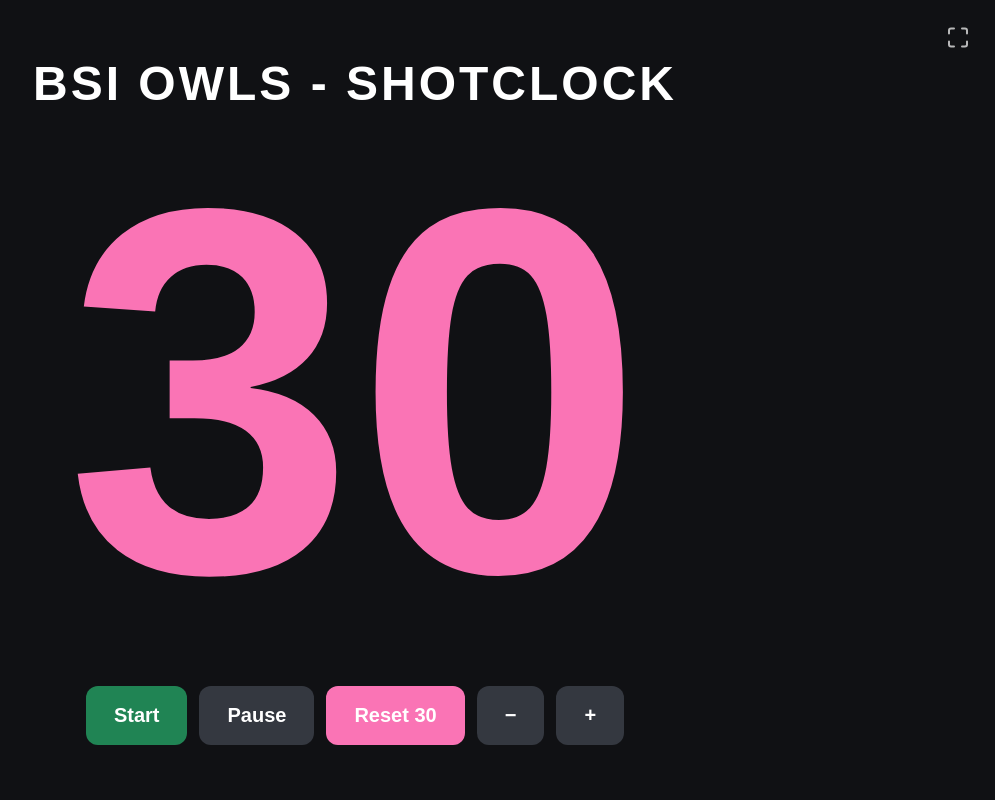
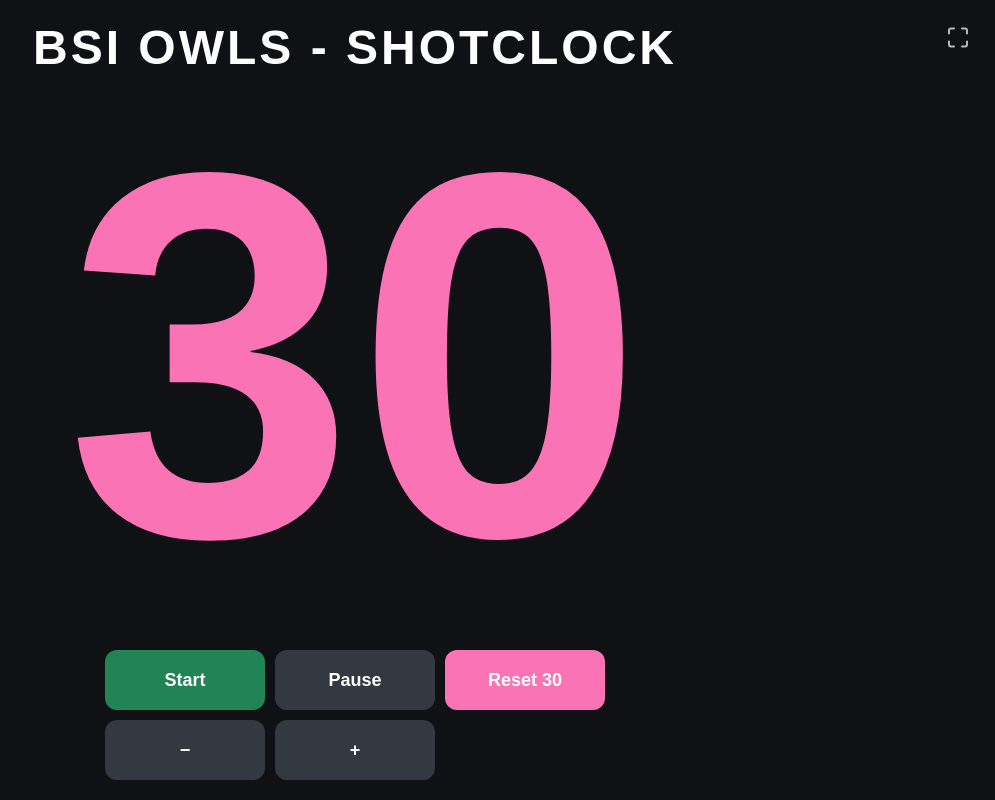
Before and after one commit to ceciliahensema-dotcom/bsi_lacrosse_shotclock, a plain HTML site: page index.html in a window 1280 px wide. Shown: the whole page, without its empty margins (285-1280 px from the left). Drawn offline with Linux system fonts and the light colour scheme.

Commit message:
Change controls layout from flex to grid

```diff
--- a/index.html
+++ b/index.html
@@ -93,16 +93,20 @@
 
     /* KNAPPER */
 
-    .controls {
-      display: flex;
-      flex-wrap: wrap;
-      gap: 12px;
-      justify-content: center;
+     .controls {
+      display: grid;
+      grid-template-columns: repeat(3, 1fr);
+      gap: 10px;
+      width: 100%;
+      max-width: 500px;
     }
 
     .controls button {
-      padding: 18px 28px;
-      font-size: 20px;
+      width: 100%;
+      min-width: 0;
+      height: 60px;
+      padding: 10px 5px;
+      font-size: 18px;
       font-weight: bold;
       border: 0;
       border-radius: 12px;
```
